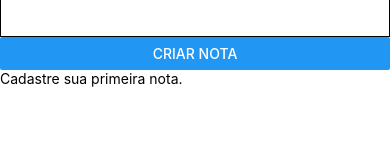
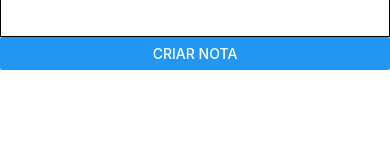
Before and after one commit to Kenzie-Academy-Brasil-Developers/curso-react-native, a React Native app: screen / in a window 390 px wide. Shown: the part 132-292 px from the top of the page. Built offline with nearby package versions, Linux system fonts and the light colour scheme.

Commit message:
Revert "state example part 3"
This reverts commit c91e095be6e6ac5ee873831e6d17c3d5a7401977.

```diff
--- a/components/TodoSection/TodoList/index.tsx
+++ /dev/null
@@ -1,25 +0,0 @@
-import { View, Text, Button } from "react-native";
-import { ITodo } from "..";
-
-interface Props {
-   todoList: ITodo[];
-   removeTodo: (id: number) => void;
-}
-
-export const TodoList = ({ todoList, removeTodo }: Props) => {
-   return (
-      <View>
-         {todoList.length > 0 ? (
-            todoList.map((todo) => (
-               <View>
-                  <Text>{todo.title}</Text>
-                  <Text>{todo.content}</Text>
-                  <Button onPress={() => removeTodo(todo.id)} title="Remover nota" />
-               </View>
-            ))
-         ) : (
-            <Text>Cadastre sua primeira nota.</Text>
-         )}
-      </View>
-   );
-};
--- a/components/TodoSection/index.tsx
+++ b/components/TodoSection/index.tsx
@@ -1,9 +1,8 @@
 import { useState } from "react"
 import { View } from "react-native"
 import { TodoCreateForm } from "./TodoCreateForm";
-import { TodoList } from "./TodoList";
 
-export interface ITodo{
+interface ITodo{
     id: number;
     title: string;
     content: string;
@@ -26,7 +25,6 @@ export const TodoSection = () => {
     return(
         <View>
             <TodoCreateForm addTodo={addTodo} />
-            <TodoList todoList={todoList} removeTodo={removeTodo} />
         </View>
     )
 }
```
